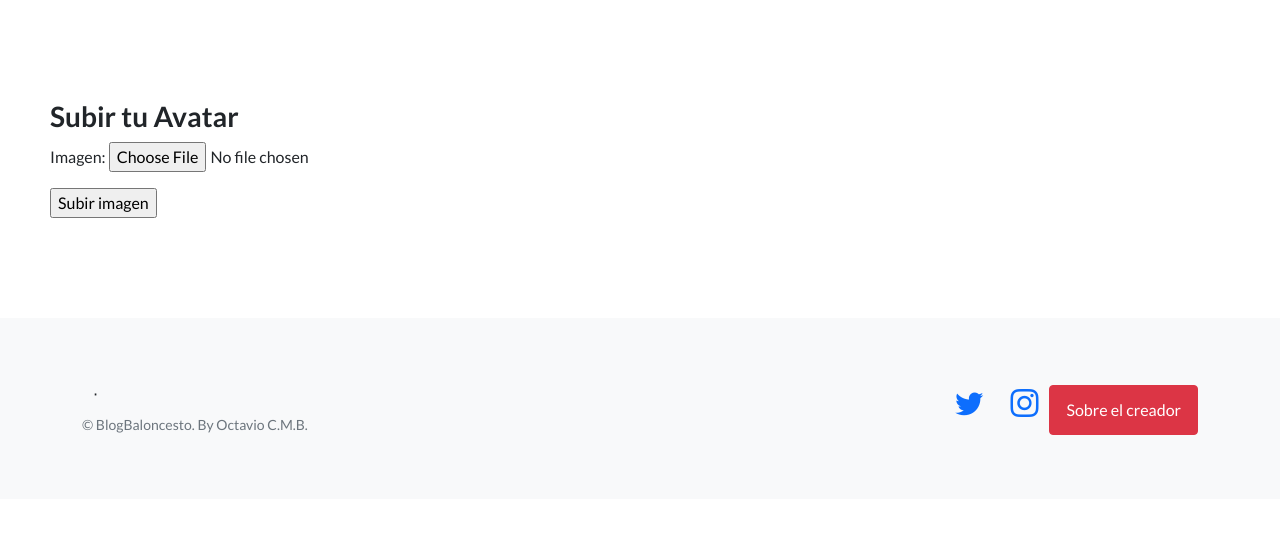
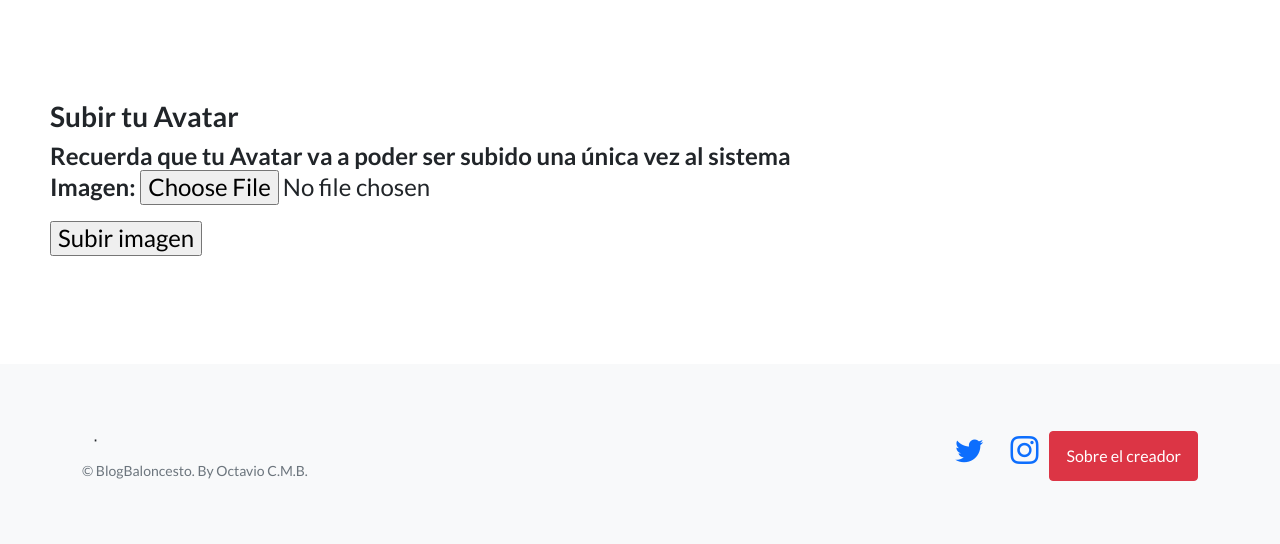
Before and after one commit to OctavioCaceres55/TrabajoFINAL-CaceresManevyBila, a Django app: page /perfiles/agregar-avatar/ in a window 1280 px wide. Shown: the part 72-616 px from the top of the page. Run offline with Django 4.2, Linux system fonts and the light colour scheme; some libraries are stand-ins or nearby versions.

Commit message:
Finalizado

```diff
--- a/perfiles/templates/perfiles/formulario_avatar.html
+++ b/perfiles/templates/perfiles/formulario_avatar.html
@@ -2,6 +2,7 @@
 
 {% block contenido %}
 <h3>Subir tu Avatar</h3>
+<h4> Recuerda que tu Avatar va a poder ser subido una única vez al sistema</h>
 <form method="post" enctype="multipart/form-data">
  {% csrf_token %}
  {{ form.as_p }}
```
